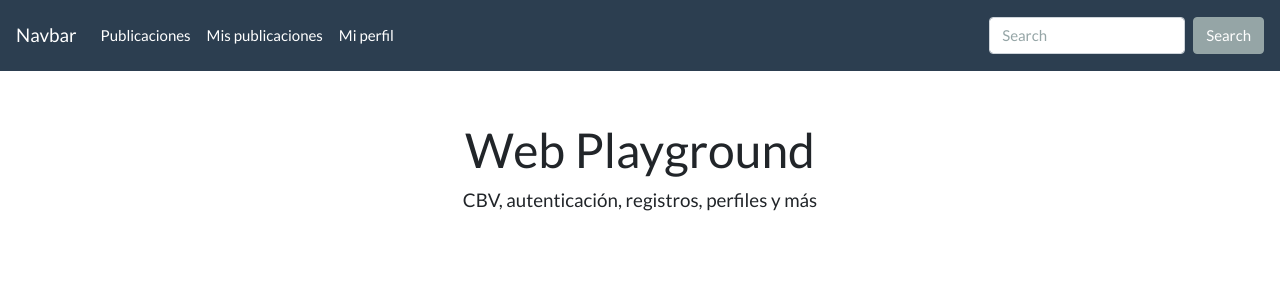
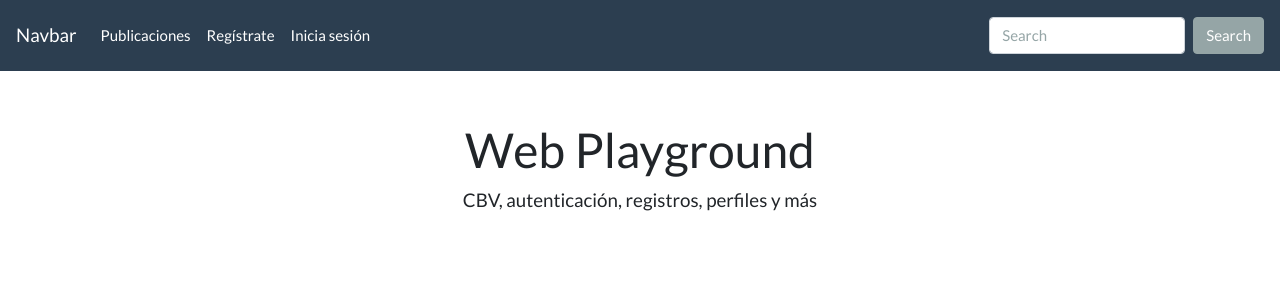
Before and after one commit to valentina-ocampo/Proyecto_desarrollo, a Django app: page / in a window 1280 px wide. Shown: the top 300 px of the page. Run offline with Django 3.2, Linux system fonts and the light colour scheme; parts of the project's set-up code (start-up, migrations or seed data) failed here and were passed over; some libraries are stand-ins or nearby versions.

Commit message:
Se condiciona el navbar para cuando el usuario no ha iniciado sesión y para cuando ha iniciado sesión.

```diff
--- a/apps/core/templates/core/base.html
+++ b/apps/core/templates/core/base.html
@@ -24,16 +24,28 @@
         <div class="collapse navbar-collapse" id="navbarColor01">
             <ul class="navbar-nav mr-auto">
                 <li class="nav-item">
-                    <a class="nav-link" href="#">Publicaciones
+                    <a class="nav-link" href="{% url 'core:home' %}">Publicaciones
                         <span class="sr-only">(current)</span>
                     </a>
                 </li>
+                {% if request.user.is_authenticated %}
                 <li class="nav-item">
                     <a class="nav-link" href="#">Mis publicaciones</a>
                 </li>
                 <li class="nav-item">
-                    <a class="nav-link" href="#">Mi perfil</a>
+                    <a class="nav-link" href="{% url 'usuario:profile' %}">Mi perfil</a>
                 </li>
+                <li class="nav-item">
+                    <a class="nav-link" href="{% url 'logout' %}">Salir</a>
+                </li>
+                {% else %}
+                <li class="nav-item">
+                    <a class="nav-link" href="{% url 'usuario:signup' %}">Regístrate</a>
+                </li>
+                <li class="nav-item">
+                    <a class="nav-link" href="{% url 'login' %}">Inicia sesión</a>
+                </li>
+                {% endif %}
             </ul>
             <form class="form-inline my-2 my-lg-0">
                 <input class="form-control mr-sm-2" type="text" placeholder="Search">
--- a/apps/usuario/apps.py
+++ b/apps/usuario/apps.py
@@ -3,3 +3,4 @@ from django.apps import AppConfig
 
 class UsuarioConfig(AppConfig):
     name = 'usuario'
+    verbose_name = "Gestor de usuarios"
```
